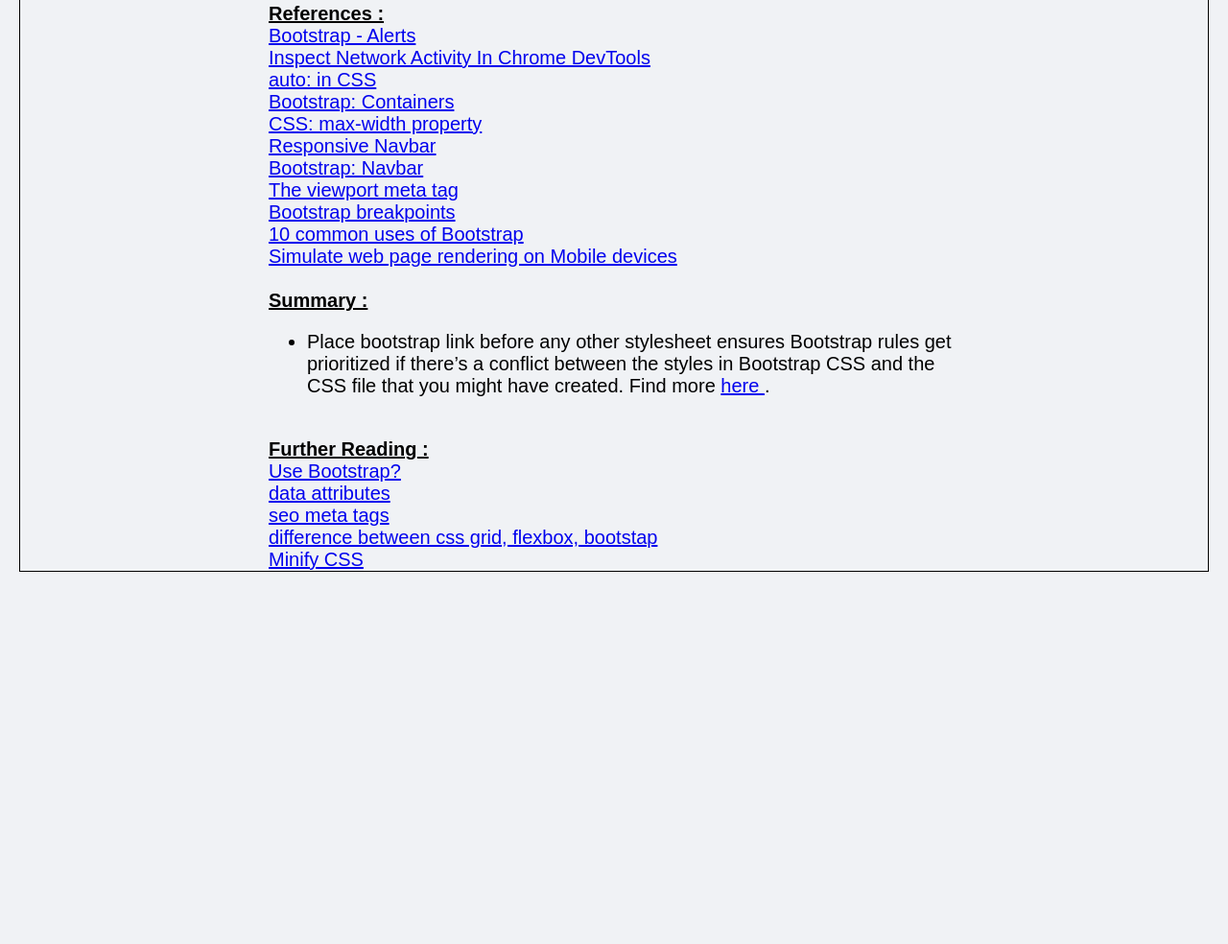
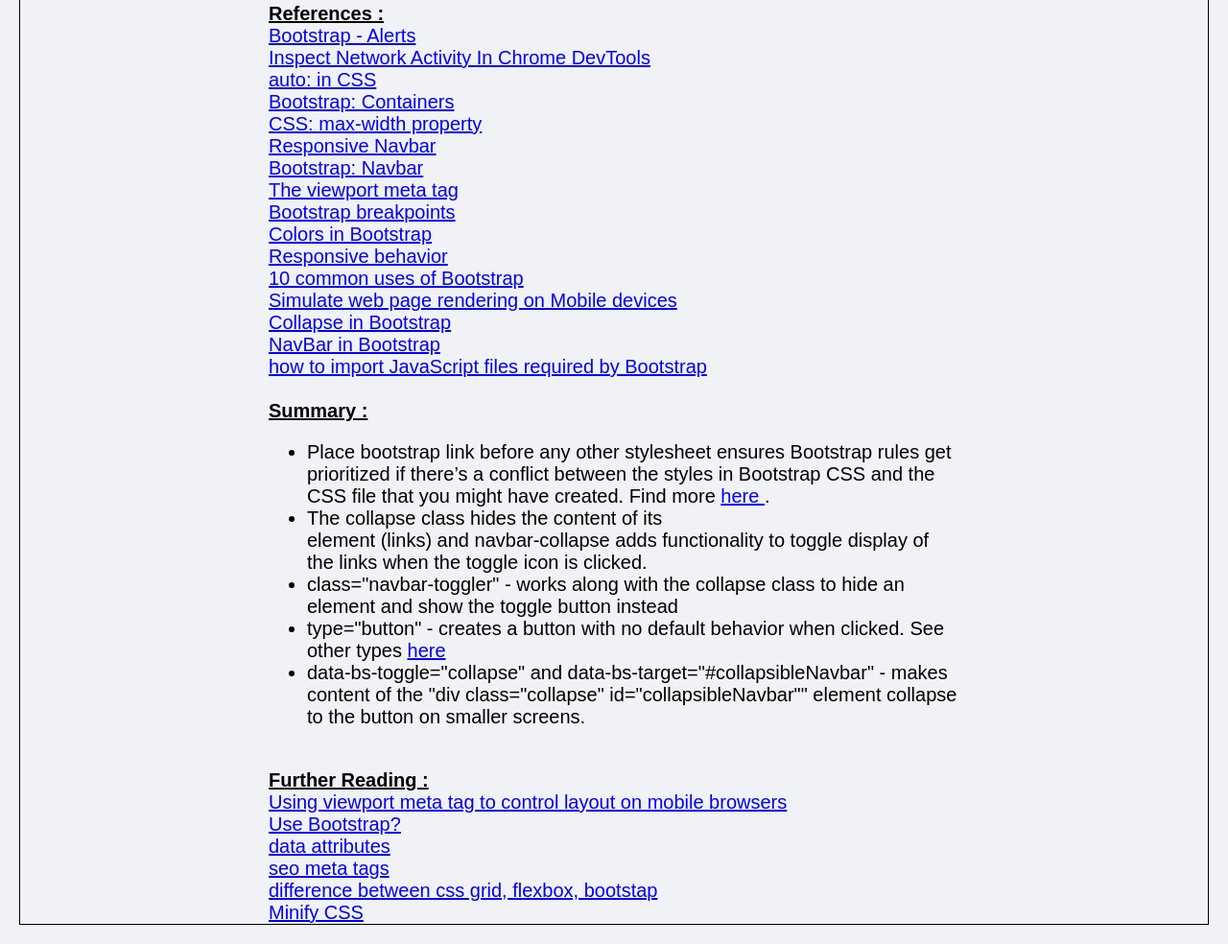
Before and after one commit to DionneNoellaBarretto/Crio.doLearning, a plain HTML site: page index.html in a window 1280 px wide. Shown: the part 5372-6356 px from the top of the page at 96% size. Before the commit the page ends 5988 px from the top, so only its background shows below. Drawn offline with nearby package versions, Linux system fonts and the light colour scheme; a script that the page names is missing.

Commit message:
adding bootstrap material -m5

```diff
--- a/index.html
+++ b/index.html
@@ -426,12 +426,17 @@
       <a href="https://getbootstrap.com/docs/5.0/components/navbar/"> Bootstrap: Navbar </a> <br />
       <a href="https://www.w3schools.com/css/css_rwd_viewport.asp"> The viewport meta tag </a> <br />
       <a href="https://getbootstrap.com/docs/5.0/layout/breakpoints/"> Bootstrap breakpoints </a> <br />
+      <a href="https://getbootstrap.com/docs/5.0/utilities/colors/"> Colors in Bootstrap</a> <br />
+      <a href="https://getbootstrap.com/docs/5.0/components/navbar/#responsive-behaviors"> Responsive behavior</a><br />
       <a
         href="https://www.htmlgoodies.com/html5/10-common-uses-of-bootstrap/#:%7E:text=Bootstrap%20is%20a%20framework%20to,you%20support%20for%20JavaScript%20plugins.&text=Bootstrap%27s%20responsive%20CSS%20adjusts%20to%20phones%2C%20tablets%2C%20and%20desktops">10
         common uses of Bootstrap</a> <br />
       <a href="https://developer.chrome.com/docs/devtools/device-mode/#viewport"> Simulate web page rendering on Mobile
         devices </a> <br />
-
+      <a href="https://getbootstrap.com/docs/5.0/components/collapse/"> Collapse in Bootstrap</a><br />
+      <a href="https://getbootstrap.com/docs/5.0/components/navbar/"> NavBar in Bootstrap </a><br />
+      <a href="https://getbootstrap.com/docs/5.0/getting-started/introduction/#js"> how to import JavaScript files
+        required by Bootstrap </a> <br />
 
       <br />
       <div><strong> Summary :</strong> <br />
@@ -440,10 +445,20 @@
             conflict between the styles in Bootstrap CSS and the CSS file that you might have created. Find more <a
               href="https://stackoverflow.com/a/30488342"> here </a>. <br />
           </li>
+          <li>The collapse class hides the content of its <div> element (links) and navbar-collapse adds functionality
+              to toggle display of the links when the toggle icon is clicked.</li>
+          <li>class="navbar-toggler" - works along with the collapse class to hide an element and show the toggle button
+            instead</li>
+          <li>type="button" - creates a button with no default behavior when clicked. See other types <a
+              href="https://html.com/attributes/button-type/"> here </a></li>
+          <li>data-bs-toggle="collapse" and data-bs-target="#collapsibleNavbar" - makes content of the "div
+            class="collapse" id="collapsibleNavbar"" element collapse to the button on smaller screens.</li>
         </ul>
 
         <br />
         <div><strong> Further Reading :</strong> <br />
+          <a href="https://developer.mozilla.org/en-US/docs/Web/HTML/Viewport_meta_tag">Using viewport meta tag to
+            control layout on mobile browsers</a><br />
           <a href="https://www.youtube.com/watch?v=svPDhmXY1Yg"> Use Bootstrap? </a><br />
           <a href="https://css-tricks.com/a-complete-guide-to-data-attributes/">data attributes</a> <br />
           <a
```
